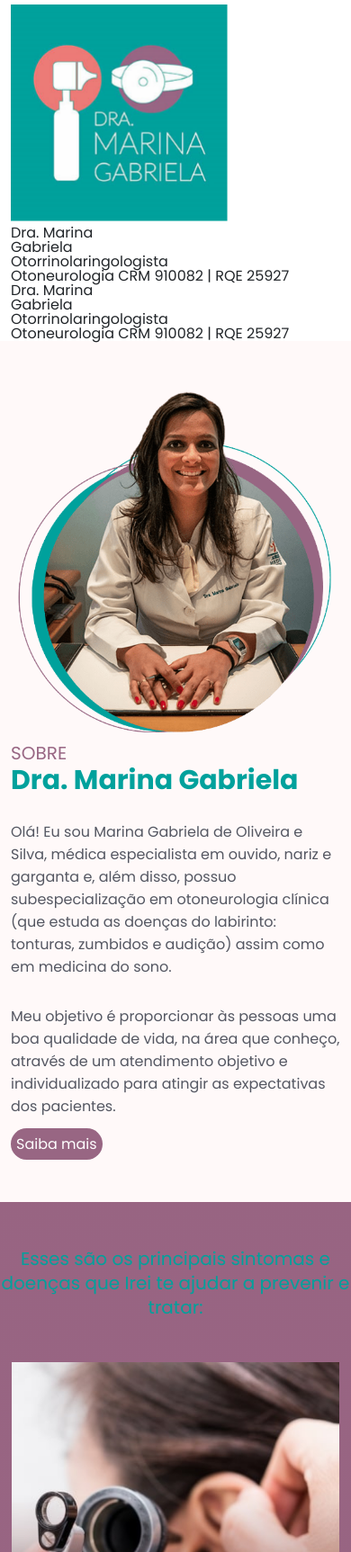
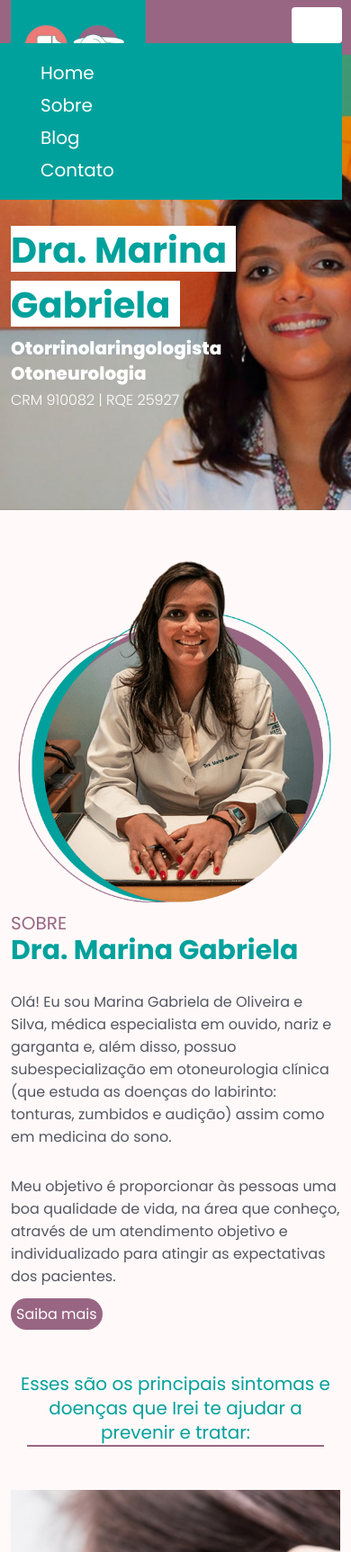
Before and after one commit to CarlaMGaldino/Site-Dra-Marina, a PHP site: page / in a window 390 px wide; the page is wider, and only the part inside the window is pictured. Shown: the top 1725 px of that part at 90% size. Run offline with PHP 8.4, Linux system fonts and the light colour scheme.

Commit message:
Ajustes css, banner, header

```diff
--- a/css/style.css
+++ b/css/style.css
@@ -4,11 +4,190 @@ body {
   font-family: 'Poppins', sans-serif;
 }
 
+/*header*/
+
+header {
+  background-color: #986683;
+  height: 61px;
+}
+
+img.logo-header_dr {
+  width: 200px;
+  height: 200px;
+}
+
+ul.redes-sociais {
+  display: flex;
+  justify-content: flex-end;
+  align-items: center;
+  height: 61px;
+}
+
+a.redes-sociais__link {
+  text-decoration: none;
+  color: #fff;
+  font-size: 13px;
+  font-weight: 300;
+  display: flex;
+  align-items: center;
+  justify-content: center;
+}
+
+a.redes-sociais__link.marcar-consulta:hover {
+  background-color: #00A19C;
+  color: #fff;
+}
+
+a.redes-sociais__link img {
+  margin-right: 5px;
+}
+
+li.header_doctoralia-nav {
+  width: 100px !important;
+}
+
+li.redes-sociais_item {
+  display: flex;
+  align-items: center;
+  justify-content: center;
+  margin-left: 40px;
+}
+
+a.redes-sociais__link.marcar-consulta {
+  background-color: #fff;
+  color: #986683;
+  height: 28px;
+  width: 155px;
+  border-radius: 30px;
+  padding: 10px;
+}
+
+.logo-header.col-4 {
+  position: absolute;
+  z-index: 10;
+}
+
+/*menu - menu mobile*/
+.nav-link:focus, .nav-link:hover {
+  color: #fff;
+}
+
+.navbar-light .navbar-nav .nav-link {
+  color: #fff;
+}
+
+.navbar-collapse {
+  z-index: 999;
+}
+
+.nav-link {
+  position: relative;
+  color: #fff;
+  font-size: 20px;
+  font-weight: normal;
+  text-decoration: none;
+}
+
+.navbar-light .navbar-nav .nav-link:hover {
+  color: #fff;
+}
+
+.nav-link:before {
+  content: "";
+  position: absolute;
+  width: 100%;
+  height: 3px;
+  bottom: 0;
+  left: 0;
+  background-color: #fff;
+  visibility: hidden;
+  -webkit-transform: scaleX(0);
+  transform: scaleX(0);
+  -webkit-transition: all 0.3s ease-in-out 0s;
+  transition: all 0.3s ease-in-out 0s;
+}
+
+.nav-link:hover:before {
+  visibility: visible;
+  -webkit-transform: scaleX(1);
+  transform: scaleX(1);
+}
+
+.navbar-expand-lg .navbar-nav {
+  justify-content: flex-end;
+}
+
+.navbar-expand-lg .navbar-nav .nav-link {
+  margin-left: 30px;
+}
+
+/*Banner*/
+.banner-bg__01 {
+  background-image: url(../imagens/banner/banner-01-min.jpg);
+  background-position: center;
+  background-size: cover;
+  background-repeat: no-repeat;
+  height: 60vh;
+}
+
+.banner-bg__02 {
+  background-image: url(../imagens/banner/banner-02-min.jpg);
+  background-position: center;
+  background-size: cover;
+  background-repeat: no-repeat;
+  height: 60vh;
+}
+
+.banner-imagem__pri {
+  display: flex;
+  flex-direction: column;
+  justify-content: center;
+}
+
+h1.banner-titulo {
+  background-color: #fff;
+  width: 300px;
+  height: 60px;
+  color: #00A19C;
+  font-size: 48px;
+  font-weight: bold;
+  line-height: 60px;
+}
+
+h1.banner-titulo.banner-titulo__after {
+  margin-top: 165px;
+  margin-bottom: 10px;
+}
+
+h1.banner-titulo.banner-titulo__before {
+  width: 220px;
+}
+
+span.carousel-control-prev-icon, span.carousel-control-next-icon {
+  display: none;
+}
+
+p.banner-paragrafo {
+  color: #ffffff;
+  font-size: 26px;
+  font-weight: 800;
+  line-height: 36px;
+}
+
+.banner-span {
+  color: #ffffff;
+  font-size: 19px;
+  font-weight: 300;
+  line-height: 30px;
+}
+
+
+
 /*sobre*/
 
 .sobre {
   background-color: #FFF9F9;
-  padding: 50px 0 450px 0;
+  padding: 50px 0 50px 0;
 }
 
 .sobre-cont__box {
@@ -62,16 +241,21 @@ p.sobre-cont__paragrafo2, .sobre-cont__paragrafo1 {
 
 /*Sintomas*/
 
-.sintomas-container {
-  position: absolute;
-  top: -400px;
+.sintomas-h2 {
+  display: flex;
+  flex-direction: column;
+  align-items: center;
+}
+
+.sintomas-after {
+  background-color: #986683;
+  width: 90%;
+  height: 2px;
+  margin-top: 0;
 }
 
 .sintomas {
-  background-color: #986683;
-  background-image: linear-gradient(to top, rgb(152, 102, 131), rgba(152, 100, 130, 0.904));
-  position: relative;
-  height: 600px;
+  background: linear-gradient(0deg, #FFF9F9 0%, #FFF9F9 25%, #986683 25.1%, #986683 74.9%, #FFF9F9 75%, #FFF9F9 100%);
 }
 
 h2.sintomas-h2__titulo {
@@ -135,6 +319,12 @@ li.sintomas-cont__item {
 .blog-publicacoes__item {
   background-color: #00A19C;
   border-radius: 10px;
+  transition: .3s ease;
+}
+
+.blog-publicacoes__item.pb-5:hover {
+  transform: scale(1.05);
+  transition: .3s ease;
 }
 
 .blog-publicacoes__item:hover {
@@ -191,6 +381,7 @@ a.blog-publicacoes__link:hover {
 }
 
 span.blog-cont__span {
+  display: block;
   text-align: center;
   font-size: 30px;
   line-height: 46px;
@@ -205,15 +396,11 @@ span.blog-cont__span {
   text-align: center;
 }
 
-div#blog-drmarina {
-  position: absolute;
-  top: 706px;
-}
 
 /*Contato*/
 
 section#contato-drmarina {
-  padding: 350px 0 50px 0;
+  padding: 50px 0 50px 0;
   background-color: #FFF9F9;
 }
 
@@ -276,9 +463,14 @@ span.esconde-visual {
   color: transparent;
 }
 
+.nav-footer__cont-links {
+  display: flex;
+}
+
 .nav-footer__cont.links-2 {
   display: flex;
-  justify-content: space-between;
+  align-items: center;
+  justify-content: space-around;
 }
 
 .nav-footer__cont.links-1 {
@@ -299,10 +491,45 @@ a.logo-doctor {
   width: 20px;
 }
 
+.nav-footer__cont-links3 {
+  display: flex;
+}
+
+.before-footer {
+  width: 100%;
+  height: 2px;
+  background-color: #ffffff;
+  margin-top: 9px;
+}
+
+img.nav-footer__instagran {
+  width: 100%;
+}
 
 /*media 1060px*/
 
 @media screen and (max-width:1160px) {
+  p.banner-paragrafo {
+    font-size: 24px;
+    line-height: 29px;
+    margin-top: 10px;
+  }
+
+  h1.banner-titulo.banner-titulo__after {
+    margin-top: 149px;
+  }
+
+  h1.banner-titulo.banner-titulo__before {
+    width: 203px;
+  }
+
+  h1.banner-titulo {
+    width: 274px;
+    height: 47px;
+    font-size: 44px;
+    line-height: 50px;
+  }
+
   p.sobre-cont__paragrafo2, .sobre-cont__paragrafo1 {
     font-size: 16px;
     line-height: 25px;
@@ -327,9 +554,6 @@ a.logo-doctor {
     padding: 0 25px;
   }
 
-  .sintomas {
-    height: 550px;
-  }
 
   .sintomas-container {
     top: -364px;
@@ -347,10 +571,6 @@ a.logo-doctor {
 
   .blog-conteudo {
     margin-top: -5px;
-  }
-
-  section#contato-drmarina {
-    padding: 253px 0 50px 0;
   }
 
   div#blog-drmarina {
@@ -397,10 +617,148 @@ a.logo-doctor {
     flex-direction: column-reverse;
   }
 
+  .nav-footer__cont.links-1 {
+    align-items: center;
+    flex-direction: column;
+    justify-content: space-between;
+  }
+
+  .nav-footer__cont-links3 {
+    display: flex;
+    justify-content: center;
+    align-items: center;
+    flex-direction: column;
+  }
+
+  .nav-footer__cont-links {
+    display: flex;
+    justify-content: center;
+    margin: 20px 78px 20px 0;
+  }
+
+  .nav-footer__cont a {
+    margin-top: 20px;
+  }
 
 }
 
+@media screen and (max-width: 990px) {
+
+  /*menu mobile*/
+
+  .collapse:not(.show) {
+    display: block;
+  }
+
+  .collapse:not(.show) {
+    background-color: #00A19C;
+  }
+
+  .navbar-light .navbar-nav .nav-link {
+    color: #fff;
+    font-size: 16px;
+  }
+
+  .bg-light {
+    background-color: transparent !important;
+  }
+
+  .navbar {
+    justify-content: flex-end;
+    margin-right: 10px;
+  }
+
+  .navbar-light .navbar-toggler {
+    color: #00A19C;
+    border-color: none;
+  }
+
+  .navbar-toggler {
+    background-color: #fff;
+    z-index: 999;
+  }
+
+  .navbar-nav {
+    padding: 15px;
+  }
+
+  /*fim menu mobile*/
+
+}
+
+
 @media screen and (max-width: 768px) {
+
+  .navbar-nav {
+    padding: 15px;
+  }
+
+  .collapse:not(.show) {
+    display: block;
+  }
+
+  .collapse:not(.show) {
+    background-color: #00A19C;
+  }
+
+  .navbar-light .navbar-nav .nav-link {
+    color: #fff;
+    font-size: 16px;
+  }
+
+  .navbar {
+    justify-content: flex-end;
+    margin-right: 10px;
+  }
+
+  .navbar-toggler {
+    background-color: #fff;
+
+  }
+
+  .bg-light {
+    background-color: transparent !important;
+  }
+
+  .navbar-light .navbar-toggler {
+    color: #00A19C;
+    border-color: none;
+  }
+
+  .nav-redes__navegacao {
+    display: none;
+  }
+
+  h1.banner-titulo.banner-titulo__after {
+    margin-top: 80px;
+  }
+
+  h1.banner-titulo.banner-titulo__before {
+    width: 188px;
+  }
+
+  h1.banner-titulo {
+    font-size: 40px;
+    line-height: 55px;
+    width: 250px;
+    height: 51px;
+  }
+
+  img.logo-header_dr {
+    width: 150px;
+    height: 150px;
+  }
+
+  p.banner-paragrafo {
+    font-size: 20px;
+    line-height: 28px;
+  }
+
+  .banner-span {
+    font-size: 16px;
+    line-height: 21px;
+  }
+
   .sobre {
     padding: 50px 0 50px 0;
   }
@@ -410,17 +768,9 @@ a.logo-doctor {
     margin-top: 0;
   }
 
-  .sintomas {
-    position: initial;
-    height: auto;
-    padding: 0 0 30px;
-  }
-
   h2.sintomas-h2__titulo {
     font-size: 20px;
     line-height: 27px;
-    padding-top: 50px;
-    margin-bottom: 1025px;
   }
 
   .sintomas-cont {
@@ -520,12 +870,16 @@ a.logo-doctor {
     padding: 30px 0 0 0;
   }
 
-  #botao-blog {
-    background-color: #00A19C;
+  p.nav-footer__paragrafo {
+    text-align: center;
   }
 
-  #botao-blog:hover {
-    background-color: #bb91aa;
+  .logo-header_dr {
+    width: 30px;
+  }
+
+  .before-footer {
+    display: none;
   }
 
 
--- a/index.html
+++ b/index.html
@@ -13,71 +13,122 @@
 </head>
 
 <body>
+
   <header>
+
+    <!-- container para ajustar a logo-->
+    <div class="container">
+      <div class="logo-header col-4">
+        <img class="logo-header_dr" src="imagens/logo/logo-drmarina.png" alt="Logo Doutora Marina Gabriela" width="241" height="241" class="d-inline-block align-text-top" aria-hidden="true">
+      </div>
+    </div>
+    <!------fim logo------->
+
+    <!--Menu redes sociais-->
+    <div class="redes-nav-header">
       <div class="container ">
-      <div class="row">
 
-        <div class="logo-header navbar-brand">
-          <img src="imagens/logo/logo-drmarina.png" alt="Logo Doutora Marina Gabriela" width="241" height="241" class="d-inline-block align-text-top" aria-hidden="true">
-        </div>
+        <div class="nav-redes__navegacao">
+          <div class="row justify-content-end">
+            <ul class="redes-sociais">
 
-        <div class="nav-header collapse navbar-collapse" id="navbarNav">
+              <li class="redes-sociais_item">
+                <a class="redes-sociais__link" href="tel:+552122364214">
+                  <img src="imagens/redes-sociais/phone-call.svg" alt="Link para ligação">(21) 2236-4214</a>
+              </li>
 
-          <ul class="redes-sociais navbar-nav">
-            <li class="redes-sociais_item nav-item">
-              <a class="nav-link" href="tel:+552122364214"><img src="imagens/redes-sociais/phone-call.svg" alt="">(21) 2236-4214</a>
+              <li class="redes-sociais_item">
+                <a class="redes-sociais__link" href="https://api.whatsapp.com/send?phone=5521997922877&text=Ol%C3%A1%2C%20em%20que%20posso%20ajudar%3F" target="_blank">
+                  <img src="imagens/redes-sociais/whatsapp.svg" alt="Link para whatsapp">
+                  (21) 99792-2877
+                </a>
               </li>
-            <li class="redes-sociais_item nav-item">
-              <a class="nav-link" href="https://api.whatsapp.com/send?phone=5521997922877&text=Ol%C3%A1%2C%20em%20que%20posso%20ajudar%3F" target="_blank"><img src="imagens/redes-sociais/whatsapp.svg" alt="">(21) 99792-2877</a>
+
+              <li class="redes-sociais_item">
+                <a class="redes-sociais__link" href="https://www.instagram.com/marinagabriela_otorrino/" target="_blank">
+                  <img src="imagens/redes-sociais/instagram.svg" alt="Link para Instragram">
+                </a>
               </li>
-            <li class="redes-sociais_item nav-item">
-              <a class="nav-link" href="https://www.instagram.com/marinagabriela_otorrino/" target="_blank"><img src="imagens/redes-sociais/instagram.svg" alt=""></a>
-            </li>
-            <li class="redes-sociais_item nav-item">
-              <a class="nav-link" href="#" target="_blank">
+
+              <!-- <li class="redes-sociais_item">
+                <a class="redes-sociais__link header_doctoralia-nav" href="#" target="_blank">
                   <img src="imagens/logo/logo-default-br.svg" alt="Logo Doctoralia" aria-hidden="true"></a>
                 <span class="esconde-visual">Página Doctoralia. Link abre nova janela</span>
+              </li> -->
+
+              <li class="redes-sociais_item">
+                <a class="redes-sociais__link marcar-consulta" href="#">Marcar consulta</a>
               </li>
-            <li class="redes-sociais_item nav-item">
-              <a class="nav-link" href="#">Marcar consulta</a>
-            </li>
+
             </ul>
-
-          <nav class="menu navbar navbar-expand-lg " role="navigation">
-            <ul class="menu-header navbar-nav">
-              <li class="menu-header__item nav-item">
-                <a class="nav-link active" aria-current="page" href="#">Home</a>
-              </li>
-              <li class="menu-header__item nav-item">
-                <a class="nav-link" href="#sobre-drmarina">Sobre</a>
-              </li>
-              <li class="menu-header__item nav-item">
-                <a class="nav-link" href="#blog-drmarina">Blog</a>
-              </li>
-              <li class="menu-header__item nav-item">
-                <a class="nav-link" href="#contato-drmarina">Contato</a>
-              </li>
-            </ul>
-          </nav>
 
           </div>
         </div>
       </div>
+    </div>
+    <!--Menu redes sociais-->
+
+
+    <!---Menu desktop e Mobile -->
+
+    <nav class="navbar navbar-expand-lg">
+
+      <button class="navbar-toggler" type="button" data-toggle="collapse" data-target="#navbarNav" aria-controls="navbarNav" aria-expanded="false" aria-label="Toggle navigation">
+        <span class="navbar-toggler-icon"></span>
+      </button>
+
+      <div class="collapse navbar-collapse" id="navbarNav">
+        <div class="container">
+          <div class="row justify-content-end">
+
+            <ul class="navbar-nav">
+
+              <li class="nav-item active">
+                <a class="nav-link" href="#">Home</a>
+              </li>
+
+              <li class="nav-item">
+                <a class="nav-link" href="#sobre-drmarina">Sobre</a>
+              </li>
+
+              <li class="nav-item">
+                <a class="nav-link" href="#blog-drmarina">Blog</a>
+              </li>
+
+              <li class="nav-item">
+                <a class="nav-link" href="#contato-drmarina">Contato</a>
+              </li>
+
+            </ul>
+
+          </div>
+        </div>
+      </div>
+
+    </nav>
+    <!--fim menu-->
+
   </header>
-
 
   <main role="main">
     <section class="banner">
 
-      <div class="banner-img">
-        <div class="container">
-          <div class="row">
-            <div class="col">
-              <h1 class="banner-titulo">
-                Dra. Marina <br> Gabriela
+      <div id="carouselExampleControls" class="carousel slide" data-bs-ride="carousel">
+
+        <div class="carousel-inner">
+
+          <div class="carousel-item active">
+            <div class="d-block w-100 banner-bg__01">
+              <div class="container h-100">
+                <div class="banner-imagem__pri h-100">
+                  <h1 class="banner-titulo banner-titulo__after">
+                    Dra. Marina <br>
+                  </h1>
+                  <h1 class="banner-titulo banner-titulo__before">
+                    Gabriela
                   </h1>
                   <p class="banner-paragrafo">Otorrinolaringologista <br>
-                Otoneurologia
+                    Otoneurologia <br>
                     <span class="banner-span">CRM 910082 | RQE 25927</span>
                   </p>
                 </div>
@@ -85,20 +136,37 @@
             </div>
           </div>
 
-      <div class="banner-img">
-        <div class="container">
-          <div class="row">
-            <div class="col">
-              <h1 class="banner-titulo">
-                Dra. Marina <br> Gabriela
+          <div class="carousel-item">
+            <div class="d-block w-100 banner-bg__02">
+              <div class="container h-100">
+                <div class="banner-imagem__pri h-100">
+                  <h1 class="banner-titulo banner-titulo__after">
+                    Dra. Marina <br>
+                  </h1>
+                  <h1 class="banner-titulo banner-titulo__before">
+                    Gabriela
                   </h1>
                   <p class="banner-paragrafo">Otorrinolaringologista <br>
-                Otoneurologia
+                    Otoneurologia <br>
                     <span class="banner-span">CRM 910082 | RQE 25927</span>
                   </p>
                 </div>
               </div>
             </div>
+          </div>
+
+        </div>
+
+        <button class="carousel-control-prev" type="button" data-bs-target="#carouselExampleControls" data-bs-slide="prev">
+          <span class="carousel-control-prev-icon" aria-hidden="true"></span>
+          <span class="visually-hidden">Previous</span>
+        </button>
+
+        <button class="carousel-control-next" type="button" data-bs-target="#carouselExampleControls" data-bs-slide="next">
+          <span class="carousel-control-next-icon" aria-hidden="true"></span>
+          <span class="visually-hidden">Next</span>
+        </button>
+
       </div>
     </section>
 
@@ -133,28 +201,23 @@
         </div>
       </div>
     </section>
+
   </main>
 
-
-  <section class="sintomas">
-
+  <section class="sintomas blog-box">
+    <div class="container">
       <div class="sintomas-container">
 
+        <div class="sintomas-h2 mb-5">
+          <h2 class="sintomas-h2__titulo">Esses são os principais sintomas e doenças que Irei te ajudar a prevenir e tratar:
+          </h2>
+          <div class="sintomas-after"></div>
+        </div>
 
+        <div class="sintomas-conteudo">
           <div class="row justify-content-center">
 
-
-        <div class="sintomas-h2  mb-5">
-          <h2 class="sintomas-h2__titulo">Esses são os principais sintomas e doenças que Irei te ajudar a prevenir e tratar:
-          </h2>
-
-        </div>
-
-        <div class="sintomas-cont">
-
-          <div class="row justify-content-center">
-
-            <div class="col-md-3 col-12">
+            <div class="col-md-4 col-12">
               <div class="sintomas-cont pb-5" id="sintomas-ouvido">
                 <h3 class="sintomas-cont__titulo">Ouvido</h3>
                 <ul class="sintomas-cont__lista">
@@ -169,7 +232,7 @@
               </div>
             </div>
 
-            <div class="col-md-3 col-12">
+            <div class="col-md-4 col-12">
               <div class="sintomas-cont pb-5" id="sintomas-nariz">
                 <h3 class="sintomas-cont__titulo">Nariz</h3>
                 <ul class="sintomas-cont__lista">
@@ -186,7 +249,7 @@
               </div>
             </div>
 
-            <div class="col-md-3 col-12">
+            <div class="col-md-4 col-12">
               <div class="sintomas-cont pb-5" id="sintomas-garganta">
                 <h3 class="sintomas-cont__titulo">Garganta</h3>
                 <ul class="sintomas-cont__lista">
@@ -203,32 +266,26 @@
             </div>
 
           </div>
-
         </div>
 
       </div>
 
-
+      <!---Blog inicio--->
       <div class="blog" id="blog-drmarina">
 
-        <div class="blog-conteudo_box">
-
-          <div class="container">
-            <div class="row justify-content-center">
+        <div class="blog-conteudo_box mt-4 mb-4">
           <span class="blog-cont__span">Blog</span>
           <h3 class="blog-cont__titulo">Artigos e Publicações</h3>
           <p class="blog-cont__paragrafo">
             Um blog feito para disseminar o conhecimento.
           </p>
         </div>
-          </div>
-        </div>
 
         <div class="blog-cont__publicacoes">
 
           <div class="row justify-content-center blog-conteudo">
 
-            <div class="col-md-3 col-12">
+            <div class="col-md-4 col-12">
               <div class="blog-publicacoes__item pb-5">
                 <div class="blog-publicacoes__img">
                   <img src="imagens/blog-01-min.png" class="img-fluid" alt="">
@@ -245,7 +302,7 @@
               </div>
             </div>
 
-            <div class="col-md-3 col-12">
+            <div class="col-md-4 col-12">
               <div class="blog-publicacoes__item pb-5">
                 <div class="blog-publicacoes__img">
                   <img src="imagens/blog-02-min.png" class="img-fluid" alt="">
@@ -262,7 +319,7 @@
               </div>
             </div>
 
-            <div class="col-md-3 col-12">
+            <div class="col-md-4 col-12">
               <div class="blog-publicacoes__item pb-5">
                 <div class="blog-publicacoes__img">
                   <img src="imagens/blog-03-min.png" class="img-fluid" alt="">
@@ -286,14 +343,9 @@
           </div>
 
         </div>
-
-
       </div>
     </div>
-
   </section>
-
-
 
   <section class="contato" id="contato-drmarina">
 
@@ -308,9 +360,9 @@
               <h3 class="contato-titulo">Entre em contato</h3>
             </div>
 
-            <div class="contato-cont__consultorio col-md-4 col-12">
+            <div class="contato-cont__consultorio col-md-5 col-12">
               <h4 class="consultorio-titulo">Consultório Dra. Marina</h4>
-              <p class="consultorio-paragrafo">Rua Siqueira Campos, 43, sala 827, Copacabana, Rio de Janeiro RJ | CEP: 22040-010
+              <p class="consultorio-paragrafo">Rua Siqueira Campos, 43, sala 827, Copacabana, <br> Rio de Janeiro RJ | CEP: 22040-010
               </p>
 
               <h4 class="consultorio-titulo mt-3">Telefones</h4>
@@ -326,10 +378,10 @@
               <iframe class="iframe-mapa mt-3" src="https://www.google.com/maps/embed?pb=!1m18!1m12!1m3!1d3673.4783293488795!2d-43.186721984991195!3d-22.969431745884137!2m3!1f0!2f0!3f0!3m2!1i1024!2i768!4f13.1!3m3!1m2!1s0x9bd55a9e5dfc07%3A0xcb379ff7fb91e7b4!2sRua%20Siqueira%20Campos%2C%2043%20-%20Sala%20827%20-%20Copacabana%2C%20Rio%20de%20Janeiro%20-%20RJ%2C%2022031-072!5e0!3m2!1spt-BR!2sbr!4v1643120576238!5m2!1spt-BR!2sbr" width="493" height="173" style="border:0;" allowfullscreen="" loading="lazy"></iframe>
             </div>
 
-            <div class="contato-cont__consultorio col-md-4 col-12">
+            <div class="contato-cont__consultorio col-md-5 col-12">
               <h4 class="consultorio-titulo">Consultório Dra. Marina</h4>
               <p class="consultorio-paragrafo">Rua Mena Barreto, 29, Botafogo,
-                Rio de Janeiro - RJ CEP: 22271-100
+                <br> Rio de Janeiro - RJ CEP: 22271-100
               </p>
 
               <h4 class="consultorio-titulo mt-3">Telefones</h4>
@@ -350,32 +402,52 @@
 
   </section>
 
-
   <footer class="drmarina">
-
     <nav class="nav-footer" role="navigation">
       <div class="container">
-        <div class="row">
-          <div class="nav-footer__cont links-1 col-md-6 col-12">
-            <a href="tel:552122364214" class="nav-footer__telefone"><img src="imagens/redes-sociais/phone-call.svg" alt=""><span>(21) 2236-4214</span></a>
-            <a href="https://api.whatsapp.com/send?phone=5521997922877&text=Ol%C3%A1%2C%20em%20que%20posso%20ajudar%3F" target="_blank"><img src="imagens/redes-sociais/whatsapp.svg" alt=""> <span>(21)99792-2877</span></a>
+        <div class="row justify-content-center">
+
+          <div class="nav-footer__cont links-1">
+
+            <div class="nav-footer__cont-links3 col-md-5 col-12">
+              <a href="tel:552122364214" class="nav-footer__telefone">
+                <img src="imagens/redes-sociais/phone-call.svg" alt="">
+                <span>(21) 2236-4214</span>
+              </a>
+
+              <a href="https://api.whatsapp.com/send?phone=5521997922877&text=Ol%C3%A1%2C%20em%20que%20posso%20ajudar%3F" target="_blank">
+                <img src="imagens/redes-sociais/whatsapp.svg" alt="">
+                <span>(21)99792-2877</span>
+              </a>
             </div>
 
-          <div class="nav-footer__cont links-2 col-md-6 col-12">
-            <div class="row">
+            <div class="nav-footer__cont links-2 col-md-7 col-12">
 
+              <p href="#" class="nav-footer__paragrafo">
+                Dra. Marina Gabriela © 2022. Todos os direitos reservados.
+              </p>
 
-              <a href="#" class="nav-footer__paragrafo">Dra. Marina Gabriela © 2022. Todos os direitos reservados.</a>
-              <a href="https://www.instagram.com/marinagabriela_otorrino/"><img src="imagens/redes-sociais/instagram.svg" alt=""></a>
-              <a class="logo-doctor" href="#"><img src="imagens/logo/logo-default-br.svg" alt="Logo Doctoralia" aria-hidden="true"></a>
+              <div class="nav-footer__cont-links">
+
+                <a href="https://www.instagram.com/marinagabriela_otorrino/">
+                  <img class="nav-footer__instagran" src="imagens/redes-sociais/instagram.svg" alt="Link para instagram">
+                </a>
+
+                <a class="logo-doctor" href="#">
+                  <img src="imagens/logo/logo-default-br.svg" alt="Logo Doctoralia" aria-hidden="true">
+                </a>
+              </div>
+
             </div>
           </div>
 
-          <span class="esconde-visual">Página Doctoralia. Link abre nova janela</span>
+          <!--Div para traço branco no footer-->
+          <div class="before-footer"></div>
+          <!---->
+
         </div>
       </div>
     </nav>
-
   </footer>
 
   <script src="https://code.jquery.com/jquery-3.6.0.min.js" integrity="sha256-/xUj+3OJU5yExlq6GSYGSHk7tPXikynS7ogEvDej/m4=" crossorigin="anonymous"></script>
```
Lines whose indentation alone changed are shown as unchanged.
